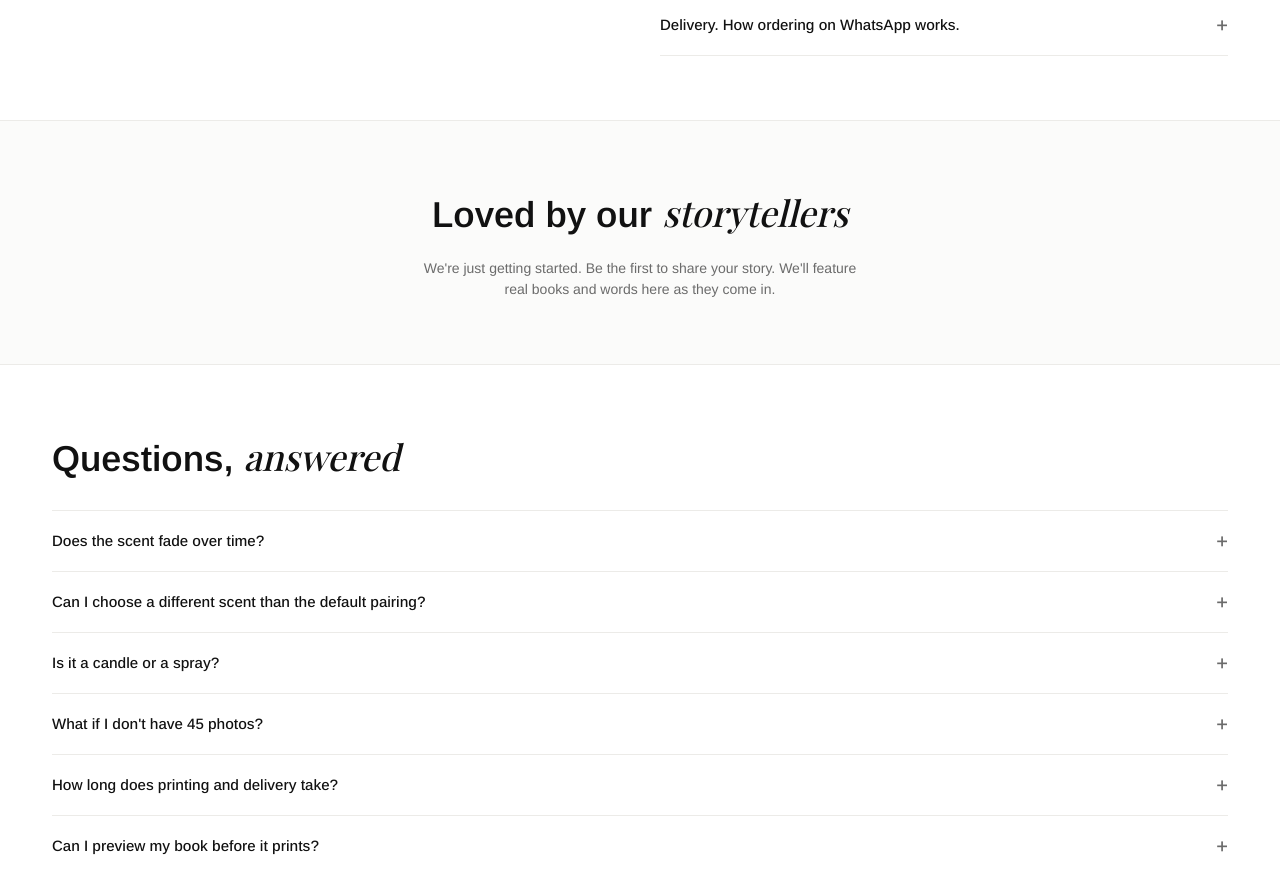
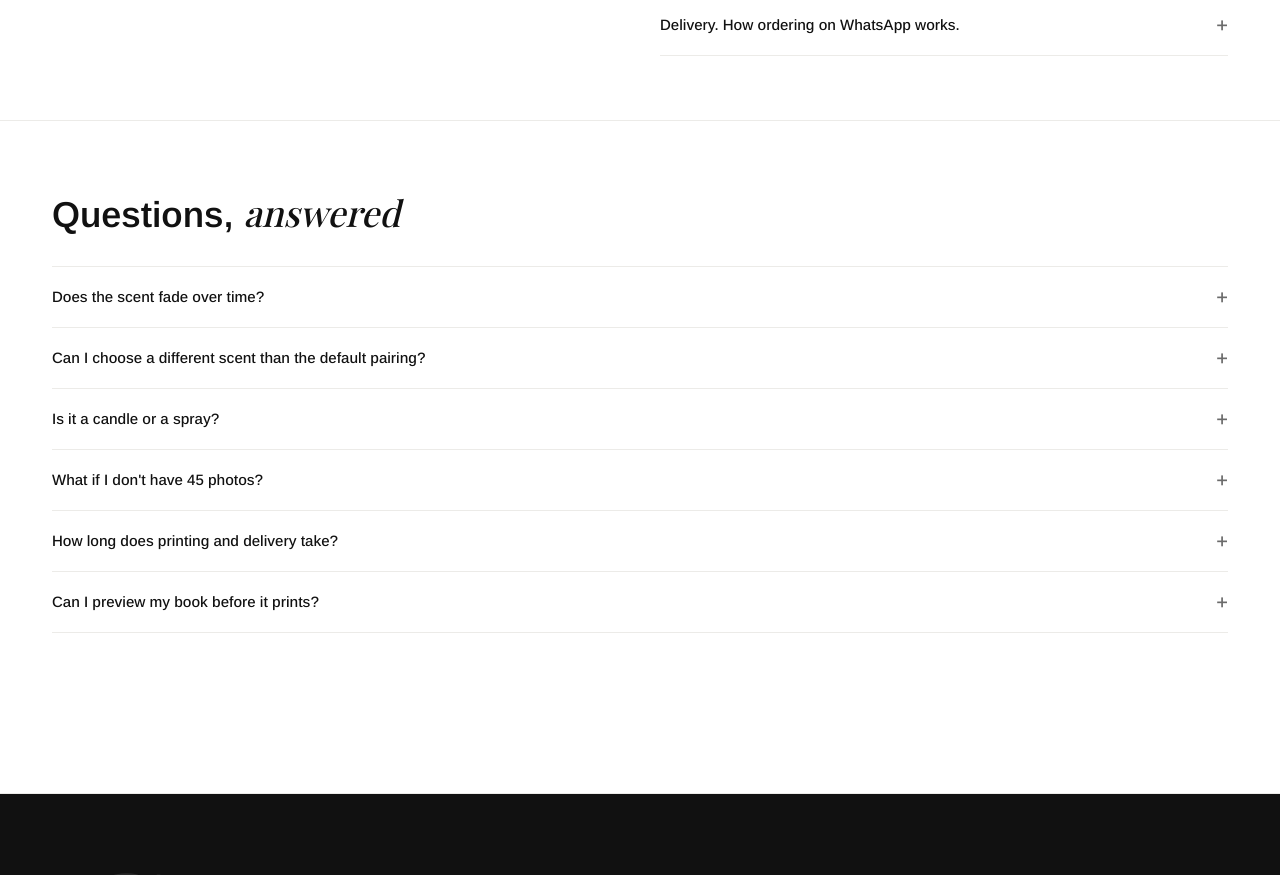
Before and after one commit to uiuxbyahsan/theestoryhousee, a Next.js app: page /product/the-story in a window 1280 px wide. Shown: the part 1340-2215 px from the top of the page. Built offline with nearby package versions, Linux system fonts and the light colour scheme.

Commit message:
remove Loved by our storytellers reviews placeholder section from product detail page

```diff
--- a/components/ProductView.tsx
+++ b/components/ProductView.tsx
@@ -271,17 +271,6 @@ export function ProductView({ slug }: { slug: string }) {
         </div>
       </Container>
 
-      {/* Reviews — empty state, no fabricated reviews */}
-      <section className="border-t border-divider bg-bg-alt py-16">
-        <Container className="text-center">
-          <Headline as="h2" before="Loved by our" accent="storytellers" className="text-[26px] md:text-[36px]" />
-          <p className="mx-auto mt-4 max-w-md text-[14px] text-text-muted">
-            We&apos;re just getting started. Be the first to share your story.
-            We&apos;ll feature real books and words here as they come in.
-          </p>
-        </Container>
-      </section>
-
       {/* FAQ */}
       <section className="border-t border-divider py-16">
         <Container className="max-w-3xl">
```
